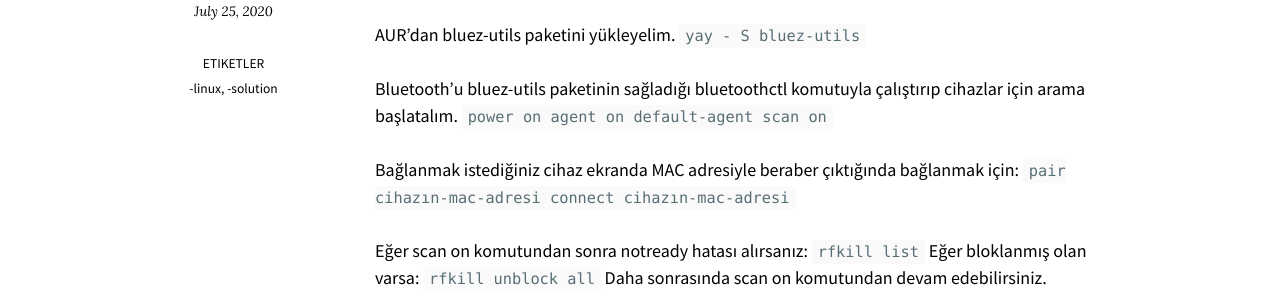
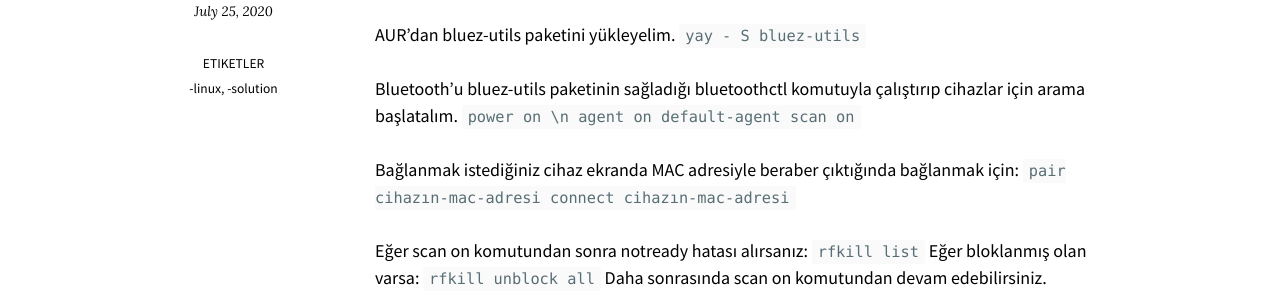
Before and after one commit to ensyvz/ensyvz.github.io, a Jekyll site: the page built from _posts/2020-07-25-bluetoothcli.md, in a window 1280 px wide. Shown: the part 391-691 px from the top of the page. Built offline with Jekyll 4.4.1, drawn with Linux system fonts in a browser that asks for light colours; nearby versions of some CDN libraries.

Commit message:
Update 2020-07-25-bluetoothcli.md

````diff
--- a/_posts/2020-07-25-bluetoothcli.md
+++ b/_posts/2020-07-25-bluetoothcli.md
@@ -14,7 +14,7 @@ AUR'dan bluez-utils paketini yükleyelim.
 ``` yay - S bluez-utils ```
 
 Bluetooth'u bluez-utils paketinin sağladığı bluetoothctl komutuyla çalıştırıp cihazlar için arama başlatalım.
-``` power on
+``` power on \n
    agent on
    default-agent
    scan on ```
````
